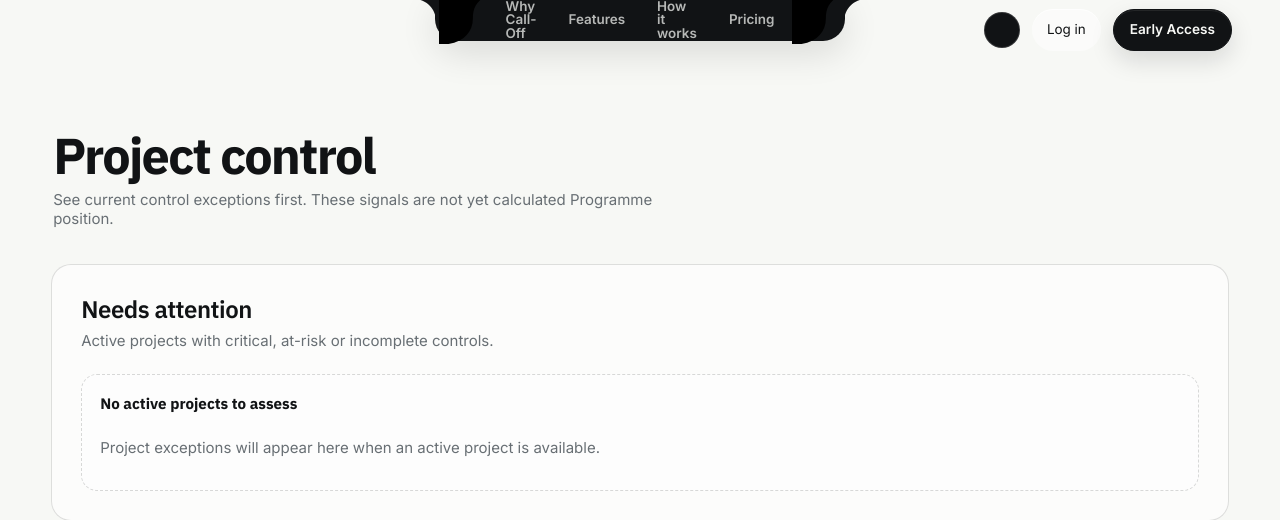
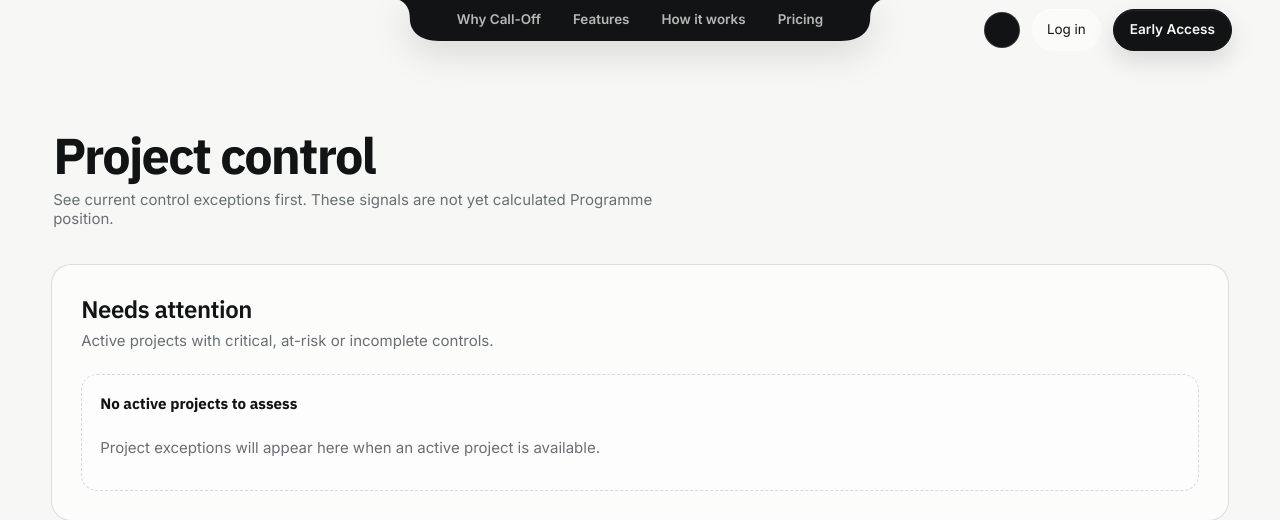
Before and after one commit to olangriffin/Call-Off, a Python web app: template app/frontend/templates/dashboard.html in a window 1280 px wide. Shown: the top 520 px of the page. Run offline with Jinja, Linux system fonts and the light colour scheme; the template is opened without the code that fills it, so the values that code supplies are empty.

Commit message:
Load continuous navbar swoop styles

```diff
--- a/app/frontend/static/css/main.css
+++ b/app/frontend/static/css/main.css
@@ -15,6 +15,7 @@
 @import url("./foundation/foundation.css");
 @import url("./layout/shell-auth.css");
 @import url("./navigation/site-nav.css");
+@import url("./navigation/site-nav-swoop.css");
 
 @import url("./components/components.css");
 @import url("./components/buttons.css");
```
